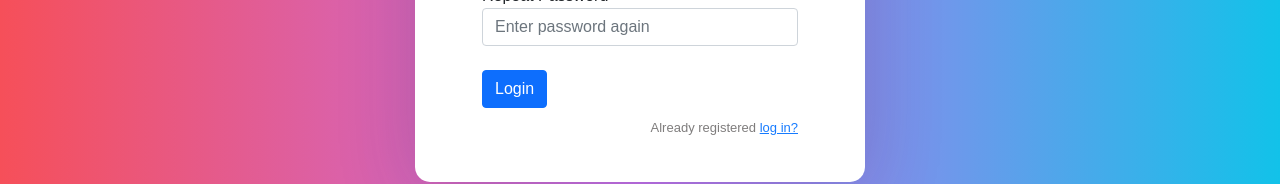
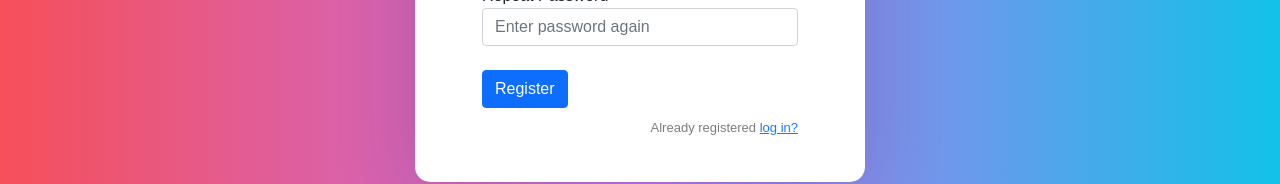
Before and after one commit to Luisa13/Ulysses, a React (Create React App) app in the folder client-ulysses/: page /register in a window 1280 px wide. Shown: the part 589-773 px from the top of the page. Built offline with nearby package versions, Linux system fonts and the light colour scheme.

Commit message:
commit update

```diff
--- a/client-ulysses/src/presentation/Login.tsx
+++ b/client-ulysses/src/presentation/Login.tsx
@@ -39,7 +39,8 @@ const Login: React.FC = () => {
       localStorage.setItem("token", token.accessToken);
       const user = await ApiService.getUser(token.accessToken)
       .then(res =>{
-          if('id' in res){
+        console.log("Logged");
+        if('id' in res){
             setUserInfo(res);
             history.push({pathname: "/listTripsUser"});
           }
--- a/client-ulysses/src/presentation/register.tsx
+++ b/client-ulysses/src/presentation/register.tsx
@@ -11,7 +11,7 @@ const Register: React.FC = () => {
             <Row>
             <h3>Register</h3>
             <Col>
-            <form>
+            <Form>
 
                     <div className="form-group">
                         <label>First name</label>
@@ -33,12 +33,12 @@ const Register: React.FC = () => {
 
                     <div className="form-group">
                         <label>Password</label>
-                        <input type="password1" className="form-control" placeholder="Enter password" />
+                        <input type="password" className="form-control" placeholder="Enter password" />
                     </div>
                     <br></br>
                     <div className="form-group">
                         <label>Repeat Password</label>
-                        <input type="password2" className="form-control" placeholder="Enter password again" />
+                        <input type="password" className="form-control" placeholder="Enter password again" />
                     </div>
                     <br></br>
 
@@ -47,12 +47,12 @@ const Register: React.FC = () => {
                         type="submit"
                         block
                         >
-                        Login
+                        Register
                     </Button>
                     <p className="forgot-password text-right">
                         Already registered <a href="#">log in?</a>
                     </p>
-                </form>
+                </Form>
 
             </Col>
             </Row>
--- a/client-ulysses/src/util/Util.ts
+++ b/client-ulysses/src/util/Util.ts
@@ -2,9 +2,11 @@
 
 
 export function geDateFormat (dateStr: string):string {
+
     const monthNames = ["January", "February", "March", "April", "May", "June", "July", "August", "September", "October", "November", "December"];
-    const date = new Date(dateStr.toString());
-    const dateFormat = date.getDay().toString() + " "
+    const date = new Date(dateStr);
+
+    const dateFormat = date.getUTCDate().toString() + " "
     +  monthNames[date.getMonth()].toString() + " "
     + date.getFullYear().toString();
 
```
